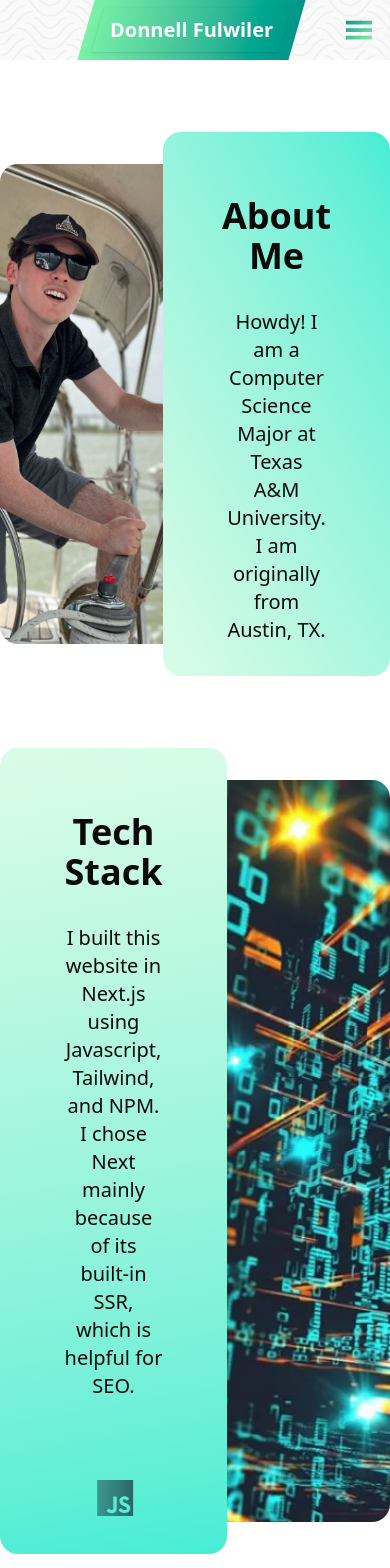
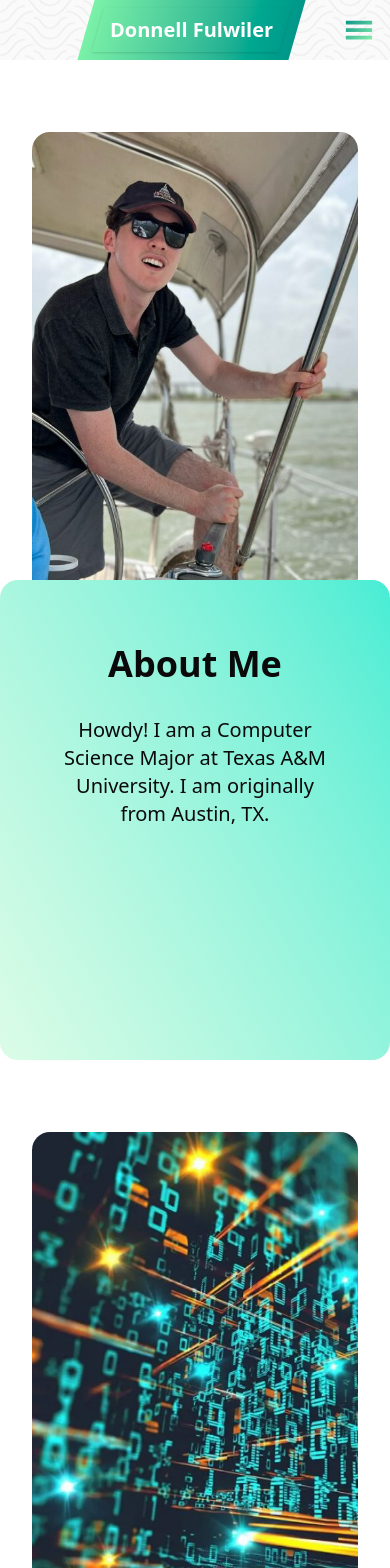
Before and after one commit to donnell-f/donnell-info-nextjs, a Next.js app: page /about in a window 390 px wide. Shown: the top 1568 px of the page. Built offline with nearby package versions, Linux system fonts and the light colour scheme.

Commit message:
Almost done with about page... probably

```diff
--- a/src/app/about/page.jsx
+++ b/src/app/about/page.jsx
@@ -55,33 +55,50 @@ export default function AboutPage() {
     return (
         <>
             <main className="pt-18">
-                <section id="hero" className="max-w-[1200px] mx-auto grid grid-rows-[2rem_minmax(10rem,1fr)_2rem] grid-cols-[minmax(10rem,1fr)_2rem_1fr_2rem]">
+                <section id="hero" className="
+                    max-w-[1200px] mx-auto grid
+                    lg:grid-rows-[2rem_minmax(10rem,1fr)_2rem] lg:grid-cols-[minmax(10rem,1fr)_2rem_1fr_2rem]
+                    max-lg:grid-rows-[minmax(10rem,1fr)_2rem_minmax(10rem,1fr)] max-lg:grid-cols-[2rem_minmax(10rem,1fr)_2rem]
+                ">
                     <div id="heroPic" className="
-                        row-[2/2] col-[1/span_2]
+                        lg:row-[2/2] lg:col-[1/span_2]
+                        max-lg:row-[1/span_2] max-lg:col-[2/2]
                         bg-[url('/sailing_pic.jpeg')] bg-cover rounded-2xl bg-center min-h-[30rem]
-                        hover:-translate-x-16 transition-all duration-300 ease-in-out
+                        hover:-translate-x-16 transition-all duration-300 ease-in-ou
                         hover:shadow-2xl
                     "></div>
                     <div id="heroDesc" ref={heroDesc} className="
-                        p-8 row-[1/span_3] col-[2/span_3] bg-linear-60 from-green-100 to-teal-300 rounded-2xl z-10
+                        max-lg:row-[2/span_2] max-lg:col-[1/span_3]
+                        lg:row-[1/span_3] lg:col-[2/span_3]
+                        p-8 bg-linear-60 from-green-100 to-teal-300 rounded-2xl z-10
                     ">
                         <h1 className="text-center text-4xl font-semibold my-8">About Me</h1>
                         <p className="text-center text-xl mx-8">Howdy! I am a Computer Science Major at Texas A&M University. I am originally from Austin, TX.</p>
                     </div>
                 </section>
                 <div id="spacer1" className="my-18"></div>
-                <section className="max-w-[1200px] mx-auto grid grid-rows-[2rem_minmax(10rem,1fr)_2rem] grid-cols-[2rem_1fr_2rem_minmax(10rem,1fr)]">
+                <section className="
+                    max-w-[1200px] mx-auto grid
+                    lg:grid-rows-[2rem_minmax(10rem,1fr)_2rem] lg:grid-cols-[2rem_1fr_2rem_minmax(10rem,1fr)]
+                    max-lg:grid-rows-[minmax(10rem,1fr)_2rem_minmax(10rem,1fr)] max-lg:grid-cols-[2rem_minmax(10rem,1fr)_2rem]
+                ">
                     <div id="techPic" className="
-                        row-[2/2] col-[3/span_2]
+                        lg:row-[2/2] lg:col-[3/span_2]
+                        max-lg:row-[1/span_2] max-lg:col-[2/2]
                         bg-[url('/tech.png')] bg-cover rounded-2xl bg-center min-h-[30rem]
                         hover:translate-x-16 transition-all duration-300 ease-in-out
                         hover:shadow-2xl
                     "></div>
                     <div id="heroDesc2" ref={techDesc} className="
-                        p-8 row-[1/span_3] col-[1/span_3] bg-linear-170 from-green-100 to-teal-300 rounded-2xl z-10
+                        max-lg:row-[2/span_2] max-lg:col-[1/span_3]
+                        lg:row-[1/span_3] lg:col-[1/span_3]
+                        p-8 bg-linear-170 from-green-100 to-teal-300 rounded-2xl z-10
                     ">
                         <h1 className="text-center text-4xl font-semibold my-8">Tech Stack</h1>
-                        <p className="text-center text-xl mx-8">I built this website in Next.js using Javascript, Tailwind, and NPM. I chose Next mainly because of its built-in SSR, which is helpful for SEO.</p>
+                        <p className="text-center text-xl mx-8">I built this
+                        website in Next.js using Javascript, Tailwind, and NPM.
+                        I chose Next mainly because of its built-in SSR, which
+                        is helpful for SEO.</p>
                         <div id="techSpacer1" className="my-20"></div>
                         <LogoLoop logos={techLogos} speed={15}/>
                     </div>
```
